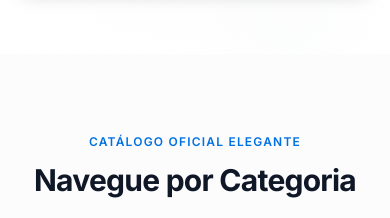
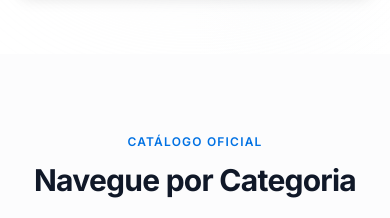
Before and after one commit to sitebmimports-star/BM, a React (Vite) app: page / in a window 390 px wide. Shown: the part 1020-1238 px from the top of the page. Built offline with nearby package versions, Linux system fonts and the light colour scheme.

Commit message:
add iphone 13 video to catalog

```diff
--- a/src/components/ProductDetailModal.tsx
+++ b/src/components/ProductDetailModal.tsx
@@ -13,7 +13,7 @@ import iphone15Video from '../assets/videos/iphone 15.mp4';
 // @ts-ignore
 import iphone14Video from '../assets/videos/iphone 14.mp4';
 // @ts-ignore
-import iphone13Video from '../assets/videos/iphone 14.mp4';
+import iphone13Video from '../assets/videos/iphone 13.mp4';
 // @ts-ignore
 import iphone12Video from '../assets/videos/iphone 12.mp4';
 
--- a/src/components/Products.tsx
+++ b/src/components/Products.tsx
@@ -139,7 +139,7 @@ export default function Products({ selectedCategory, onSelectCategory }: Product
         {/* Main Heading for unified Category catalog */}
         <div className="text-center max-w-2xl mx-auto mb-16">
           <span className="text-xs font-semibold uppercase tracking-widest text-[#0071e3] mb-3 block">
-            Catálogo Oficial Elegante
+            Catálogo Oficial
           </span>
           <motion.h2
             initial={{ opacity: 0, y: 15 }}
```
